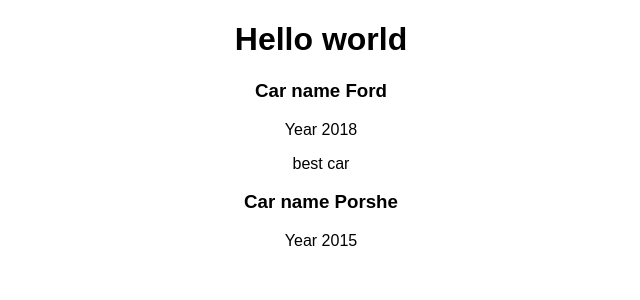
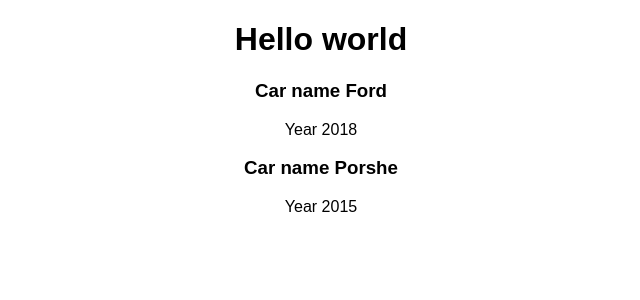
Before and after one commit to Artem-Zhuravlev/cars-app, a React (Create React App) app: page / in a window 1280 px wide. Shown: the top 300 px of the page, without its empty margins (319-959 px from the left). Built offline with nearby package versions, Linux system fonts and the light colour scheme.

Commit message:
add state with field cars

```diff
--- a/src/App.js
+++ b/src/App.js
@@ -3,19 +3,34 @@
 import Car from "./Car/Car";
 
 class App extends Component {
+
+  state = {
+    cars: [
+      {
+        name: 'Ford',
+        year: 2018
+      },
+
+      {
+        name: 'Porshe',
+        year: 2015
+      }
+    ]
+  }
+
   render() {
     const divStyle = {
       textAlign: "center",
       fontFamily: "sans-serif"
     };
 
+    const cars = this.state.cars;
+
     return (
       <div style={divStyle}>
         <h1>Hello world</h1>
-        <Car name={'Ford'} year={2018}>
-          best car
-        </Car>
-        <Car name={'Porshe'} year={2015}/>
+        <Car name={cars[0].name} year={cars[0].year}/>
+        <Car name={cars[1].name} year={cars[1].year}/>
 
       </div>
     );
--- a/src/Car/Car.js
+++ b/src/Car/Car.js
@@ -5,7 +5,6 @@
     <div>
       <h3> Car name {props.name}</h3>
       <p>Year {props.year}</p>
-      {props.children}
     </div>
   );
 };
```
